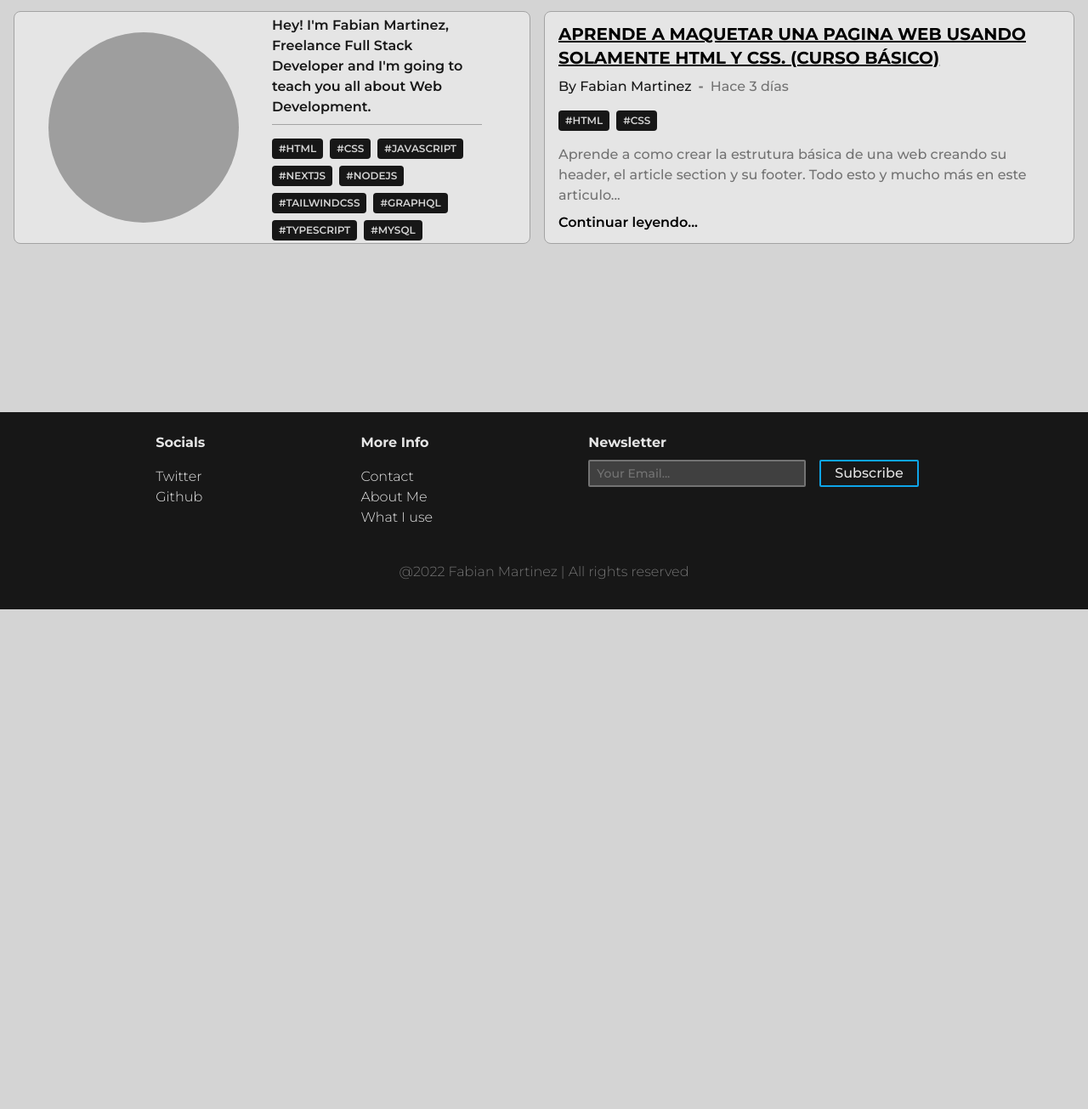
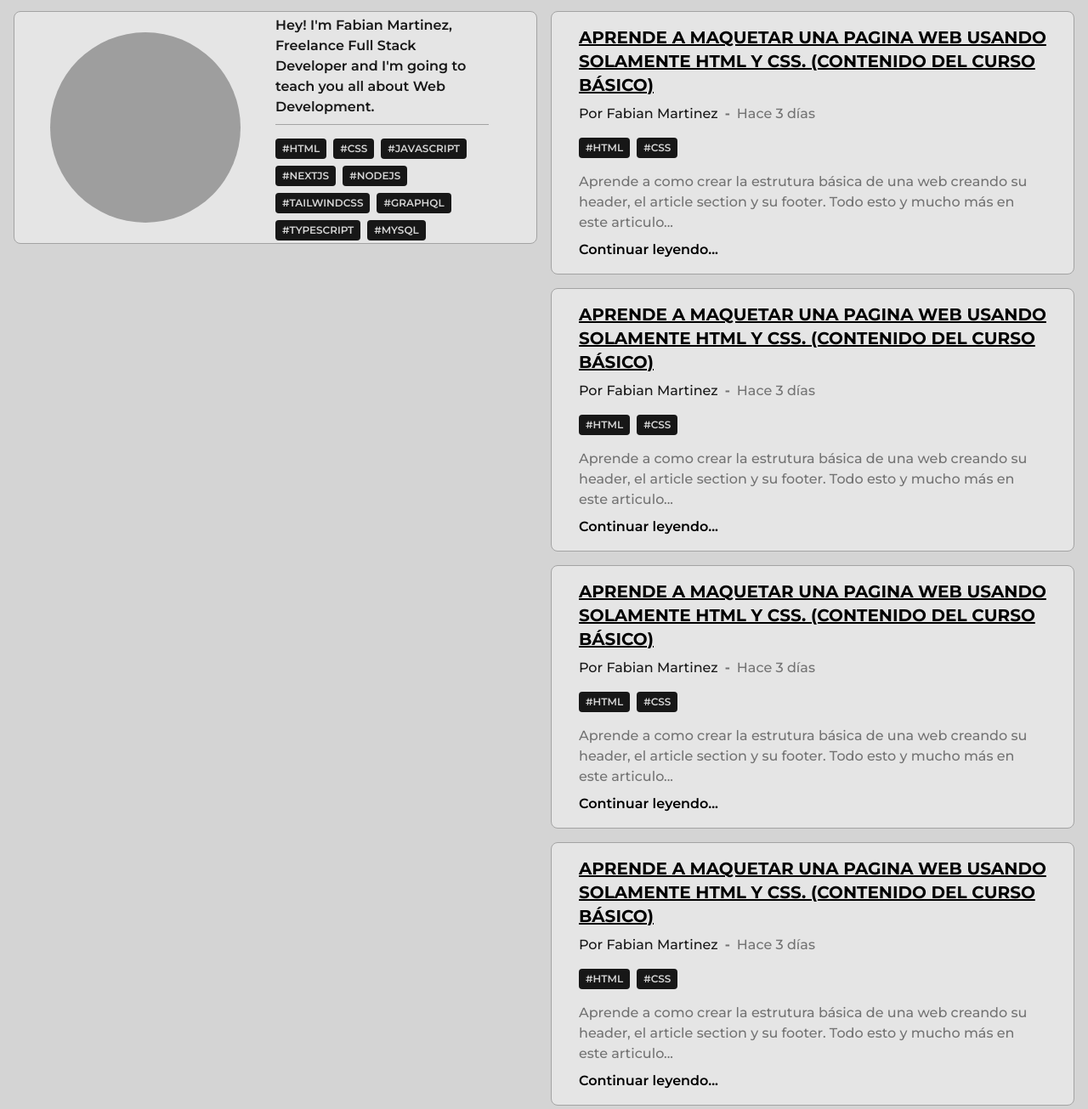
Before and after one commit to fabianmartinezcaro/blog, a website: page public/index.html in a window 1280 px wide. Shown: the part 83-1388 px from the top of the page at 85% size. Before the commit the page ends 800 px from the top, so only its background shows below. Drawn offline with Linux system fonts and the light colour scheme; grey boxes are pictures that could not be loaded.

Commit message:
flex to grid

```diff
--- a/public/index.html
+++ b/public/index.html
@@ -10,7 +10,7 @@
     <link rel="preconnect" href="https://fonts.gstatic.com" crossorigin>
     <link href="https://fonts.googleapis.com/css2?family=Montserrat:ital,wght@0,100;0,200;0,300;0,400;0,500;0,600;0,700;1,100;1,200;1,300;1,400;1,500;1,600&display=swap" rel="stylesheet">
 </head>
-<body class="bg-neutral-300 font-montserrat grid grid-cols-2 gap-y-4">
+<body class="bg-neutral-300 font-montserrat grid grid-cols-1">
 
     <!--NAVBAR-->
     <div class="bg-neutral-200 flex flex-row items-stretch justify-between col-span-2">
@@ -31,9 +31,9 @@
 
     </div>
 
-    <div class="mx-4 grid grid-cols-1 gap-y-4">
+<div class="grid grid-cols-2 gap-x-4 my-4 mx-4">
         <!--BIO-->
-        <div class="bg-neutral-200 grid grid-cols-2 justify-center content-center items-center border border-neutral-400 rounded-lg w-fit h-max">
+        <div class="bg-neutral-200 grid grid-cols-2 col-span-1 justify-center content-center items-center h-fit border border-neutral-400 rounded-lg">
 
             <div class="mx-auto py-6">
                 <img class="w-56 h-56 rounded-full" src="https://i.imgur.com/aG9WnBV.jpg" alt="">
@@ -58,16 +58,15 @@
         </div>
 
 
-    </div>
-
+    <!--SECTION: ARTICLES-->
+    <div class="grid grid-cols-1 gap-y-4">
 
         <!--ARTICLE-->
-    <div class="flex flex-wrap justify-center content-center flex-col h-auto border border-neutral-400 bg-neutral-200 mr-4 rounded-lg" onclick="window.location='/public/article.html';">
-
-                <!-- ATICLE TITLE -->
-                <h1 class="flex flex-wrap mx-4 font-bold underline uppercase text-xl">Aprende a maquetar una pagina web usando solamente HTML y CSS. (Curso Básico)</h1>
+        <div class="flex flex-wrap justify-center content-center flex-col h-auto px-4 py-4 border border-neutral-400 bg-neutral-200 rounded-lg" onclick="window.location='/public/article.html';">
+        <!-- ARTICLE TITLE -->
+            <h1 class="flex flex-wrap mx-4 font-bold underline uppercase text-xl">Aprende a maquetar una pagina web usando solamente HTML y CSS. (Contenido del curso básico)</h1>
                 <div class="flex flex-row justify-start mx-4 py-2">
-                    <span class="pr-2 text-md font-medium hover:decoration-solid text-neutral-900">By Fabian Martinez</span>
+                    <span class="pr-2 text-md font-medium hover:decoration-solid text-neutral-900">Por Fabian Martinez</span>
                     <span class="flex font-bold text-neutral-500">-</span>
                     <span class="px-2 text-md font-medium text-neutral-500">Hace 3 días</span>
             </div>
@@ -80,13 +79,76 @@
             </p>
 
         <a class="flex self-start mx-4 pt-2 font-semibold text-md no-underline hover:underline" href="/public/article.html">Continuar leyendo...</a>
+        </div>
 
+
+        <!--ARTICLE-->
+        <div class="flex flex-wrap justify-center content-center flex-col h-auto px-4 py-4 border border-neutral-400 bg-neutral-200 rounded-lg" onclick="window.location='/public/article.html';">
+            <!-- ARTICLE TITLE -->
+                <h1 class="flex flex-wrap mx-4 font-bold underline uppercase text-xl">Aprende a maquetar una pagina web usando solamente HTML y CSS. (Contenido del curso básico)</h1>
+                    <div class="flex flex-row justify-start mx-4 py-2">
+                        <span class="pr-2 text-md font-medium hover:decoration-solid text-neutral-900">Por Fabian Martinez</span>
+                        <span class="flex font-bold text-neutral-500">-</span>
+                        <span class="px-2 text-md font-medium text-neutral-500">Hace 3 días</span>
+                </div>
+                <div class="flex flex-row flex-wrap mx-4">
+                        <span class="label">#HTML</span>
+                        <span class="label">#CSS</span>
+                </div>
+                    <p class="flex flex-wrap mx-4 pt-4 text-md font-medium text-neutral-500">Aprende a como crear la estrutura básica de una web creando su header, el article section y su footer.
+                    Todo esto y mucho más en este articulo...
+                </p>
+
+            <a class="flex self-start mx-4 pt-2 font-semibold text-md no-underline hover:underline" href="/public/article.html">Continuar leyendo...</a>
+        </div>
+
+            <!--ARTICLE-->
+        <div class="flex flex-wrap justify-center content-center flex-col h-auto px-4 py-4 border border-neutral-400 bg-neutral-200 rounded-lg" onclick="window.location='/public/article.html';">
+            <!-- ARTICLE TITLE -->
+                <h1 class="flex flex-wrap mx-4 font-bold underline uppercase text-xl">Aprende a maquetar una pagina web usando solamente HTML y CSS. (Contenido del curso básico)</h1>
+                    <div class="flex flex-row justify-start mx-4 py-2">
+                        <span class="pr-2 text-md font-medium hover:decoration-solid text-neutral-900">Por Fabian Martinez</span>
+                        <span class="flex font-bold text-neutral-500">-</span>
+                        <span class="px-2 text-md font-medium text-neutral-500">Hace 3 días</span>
+                </div>
+                <div class="flex flex-row flex-wrap mx-4">
+                        <span class="label">#HTML</span>
+                        <span class="label">#CSS</span>
+                </div>
+                    <p class="flex flex-wrap mx-4 pt-4 text-md font-medium text-neutral-500">Aprende a como crear la estrutura básica de una web creando su header, el article section y su footer.
+                    Todo esto y mucho más en este articulo...
+                </p>
+
+            <a class="flex self-start mx-4 pt-2 font-semibold text-md no-underline hover:underline" href="/public/article.html">Continuar leyendo...</a>
+        </div>
+
+            <!--ARTICLE-->
+        <div class="flex flex-wrap justify-center content-center flex-col h-auto px-4 py-4 border border-neutral-400 bg-neutral-200 rounded-lg" onclick="window.location='/public/article.html';">
+            <!-- ARTICLE TITLE -->
+                <h1 class="flex flex-wrap mx-4 font-bold underline uppercase text-xl">Aprende a maquetar una pagina web usando solamente HTML y CSS. (Contenido del curso básico)</h1>
+                    <div class="flex flex-row justify-start mx-4 py-2">
+                        <span class="pr-2 text-md font-medium hover:decoration-solid text-neutral-900">Por Fabian Martinez</span>
+                        <span class="flex font-bold text-neutral-500">-</span>
+                        <span class="px-2 text-md font-medium text-neutral-500">Hace 3 días</span>
+                </div>
+                <div class="flex flex-row flex-wrap mx-4">
+                        <span class="label">#HTML</span>
+                        <span class="label">#CSS</span>
+                </div>
+                    <p class="flex flex-wrap mx-4 pt-4 text-md font-medium text-neutral-500">Aprende a como crear la estrutura básica de una web creando su header, el article section y su footer.
+                    Todo esto y mucho más en este articulo...
+                </p>
+
+            <a class="flex self-start mx-4 pt-2 font-semibold text-md no-underline hover:underline" href="/public/article.html">Continuar leyendo...</a>
+        </div>
+
+    </div>
 
 </div>
 
 
     <!--FOOTER-->
-    <div class="fixed bottom-0 w-full h-auto py-6 bg-neutral-900 text-neutral-200 font-light">
+    <div class="bottom-0 py-6 bg-neutral-900 text-neutral-200 font-light col-span-2">
 
         <div class="flex flex-row justify-evenly ">
 
```
Also changed, not shown: public/css/style.css. Lines whose indentation alone changed are shown as unchanged.
